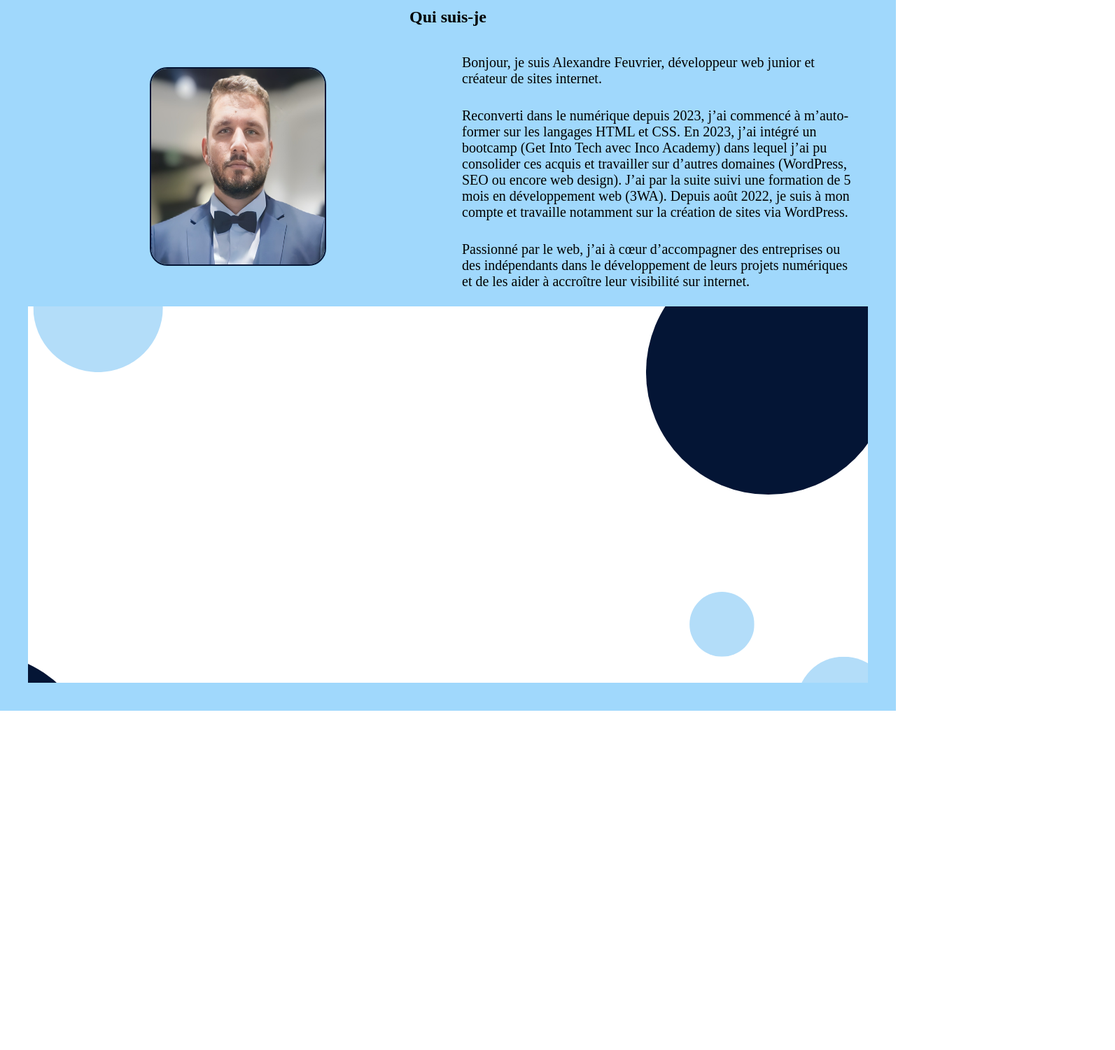
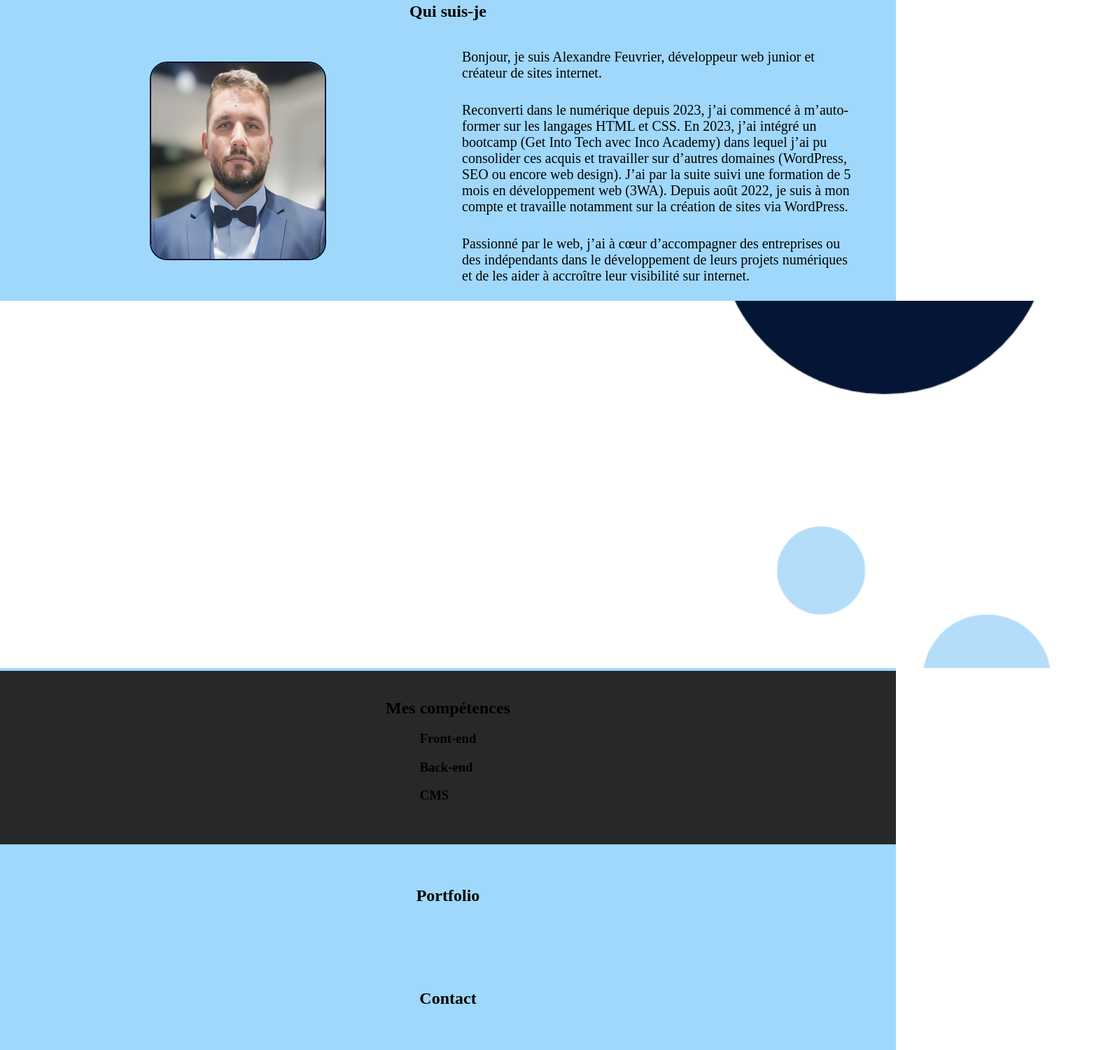
Before and after one commit to alex38070/MonPortFollio, a plain HTML site: page index.html in a window 1280 px wide. Shown: the part 517-2018 px from the top of the page at 70% size, 1593 px wide, since content can reach past the window. Before the commit the page ends 1533 px from the top, so only its background shows below. Drawn offline with Linux system fonts and the light colour scheme.

Commit message:
Competance

```diff
--- a/index.html
+++ b/index.html
@@ -58,37 +58,52 @@
                 </div>
                 <div class="profil-descriptif">
                     <p>Bonjour, je suis Alexandre Feuvrier, développeur web junior et créateur de sites internet.</p>
-          <p>Reconverti dans le numérique depuis 2023, j’ai commencé à m’auto-former sur les langages HTML et CSS. En
-            2023, j’ai intégré un bootcamp (Get Into Tech avec Inco Academy) dans lequel j’ai pu consolider ces acquis
-            et travailler sur d’autres domaines (WordPress, SEO ou encore web design). J’ai par la suite suivi une
-            formation de 5 mois en développement web (3WA). Depuis août 2022, je suis à mon compte et travaille
+                    <p>Reconverti dans le numérique depuis 2023, j’ai commencé à m’auto-former sur les langages HTML et
+                        CSS. En
+                        2023, j’ai intégré un bootcamp (Get Into Tech avec Inco Academy) dans lequel j’ai pu consolider
+                        ces acquis
+                        et travailler sur d’autres domaines (WordPress, SEO ou encore web design). J’ai par la suite
+                        suivi une
+                        formation de 5 mois en développement web (3WA). Depuis août 2022, je suis à mon compte et
+                        travaille
                         notamment sur la création de sites via WordPress.</p>
-          <p>Passionné par le web, j’ai à cœur d’accompagner des entreprises ou des indépendants dans le développement
+                    <p>Passionné par le web, j’ai à cœur d’accompagner des entreprises ou des indépendants dans le
+                        développement
                         de leurs projets numériques et de les aider à accroître leur visibilité sur internet.</p>
                 </div>
             </div>
             <div class="profil-conteneur-widget">
-        <!-- Widgets ou éléments décoratifs ici -->
+                <img src="image/header-bubbles.png" alt="Portrait de moi" />
             </div>
         </section>
 
         <!-- COMPÉTENCES -->
         <section id="competences">
-      <!-- Ajoute ici tes compétences (ex: HTML, CSS, JS, etc.) -->
+            <div class="competences-title">
+                <h2><strong>Mes compétences</strong></h2>
+            </div>
+            <div>
+                <h3>Front-end</h3>
+                <div></div>
+                <h3>Back-end</h3>
+                <div></div>
+                <h3>CMS</h3>
+                <div></div>
+            </div>
         </section>
 
         <!-- PORTFOLIO -->
         <section id="portfolio">
+            <h2><strong>Portfolio</strong></h2>
             <!-- Cartes ou projets à venir -->
         </section>
 
         <!-- CONTACT -->
         <section id="contact">
+            <h2><strong>Contact</strong></h2>
             <!-- Formulaire de contact ou informations -->
         </section>
-
     </main>
-
 </body>
 
 </html>
--- a/style.css
+++ b/style.css
@@ -121,6 +121,11 @@ body {
         #profil {
             background-color: #a0d8fc;
             padding: 40px;
+            display: flex;
+            flex-direction: column;
+            align-items: center;
+            padding: 32px 32px 0 32px;
+
 
             .profil-title {
                 display: flex;
@@ -137,6 +142,8 @@ body {
             .profil-conteneur {
                 display: flex;
                 height: 400px;
+                width: 1200px;
+
 
                 .profil-image {
                     display: flex;
@@ -166,14 +173,88 @@ body {
             }
 
             .profil-conteneur-widget {
-                background-image: url(image/profil-bubbles-4.png);
+                /* background-image: url(image/profil-bubbles-4.png);
                 background-repeat: no-repeat;
                 background-position: center center;
                 background-size: auto;
-                background-attachment: scroll;
-                height: 474px;
+                background-attachment: scroll; */
+                height: auto;
+                width: auto;
                 padding: 32px;
+
+                height: auto;
+                width: auto;
+                padding: 0;
+                background-position: top center;
+
+                img {
+                    width: 1905px;
+                    height: auto;
+                    background-position: top center;
+                    margin: 0;
+                }
             }
         }
+
+        #competences {
+            background-color: #272828;
+            padding: 40px;
+            display: flex;
+            flex-direction: column;
+            align-items: center;
+
+            .competences-title {
+                display: flex;
+                justify-content: center;
+                height: 100%;
+                font: 20x Roboto, sans-serif;
+                text-decoration: none;
+
+                h2 {
+                    margin: 0;
+                }
+            }
+        }
+
+        #portfolio {
+            background-color: #a0d8fc;
+            padding: 40px;
+            display: flex;
+            flex-direction: column;
+            align-items: center;
+
+            .portfolio-title {
+                display: flex;
+                justify-content: center;
+                height: 100%;
+                font: 20x Roboto, sans-serif;
+                text-decoration: none;
+
+                h2 {
+                    margin: 0;
+                }
+            }
+        }
+
+        #contact {
+            background-color: #a0d8fc;
+            padding: 40px;
+            display: flex;
+            flex-direction: column;
+            align-items: center;
+
+            .contact-title {
+                display: flex;
+                justify-content: center;
+                height: 100%;
+                font: 20x Roboto, sans-serif;
+                text-decoration: none;
+
+                h2 {
+                    margin: 0;
+                }
+            }
+        }
+
     }
 }
```
Also changed, not shown: image/header-bubbles.png (added), image/profil-bubbles-4.png (deleted). Lines whose indentation alone changed are shown as unchanged.
